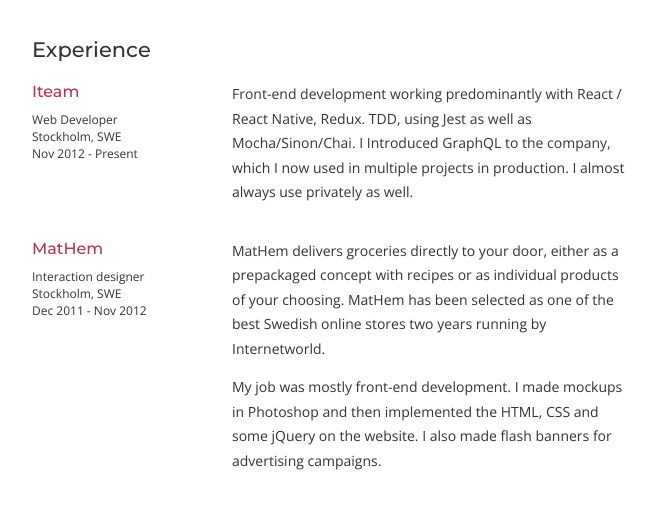
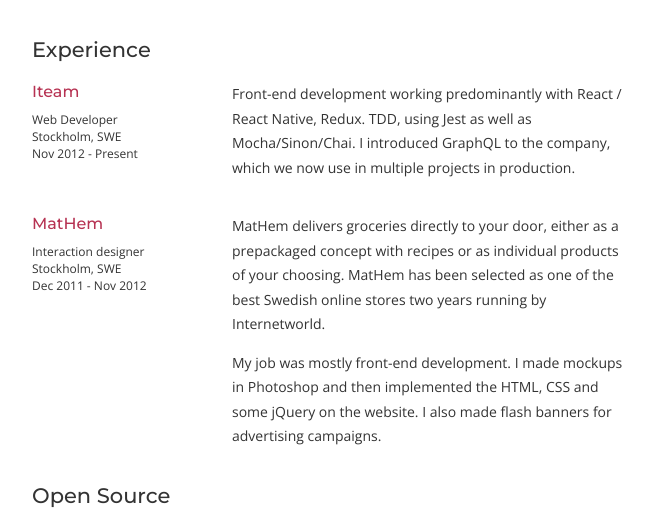
Before and after one commit to believer/willcodefor.beer-2017, a plain HTML site: page index.html in a window 1280 px wide. Shown: the part 256-767 px from the top of the page, without its empty margins (308-963 px from the left). Drawn offline with nearby package versions, Linux system fonts and the light colour scheme.

Commit message:
chore: correct wording

```diff
--- a/index.html
+++ b/index.html
@@ -43,8 +43,7 @@
         <div class="portfolio__project-description">
           <p>
             Front-end development working predominantly with React / React Native, Redux. TDD, using Jest as well as Mocha/Sinon/Chai.
-            I Introduced GraphQL to the company, which I now used in multiple projects in production. I almost always use
-            privately as well.
+            I introduced GraphQL to the company, which we now use in multiple projects in production.
           </p>
         </div>
       </div>
```
